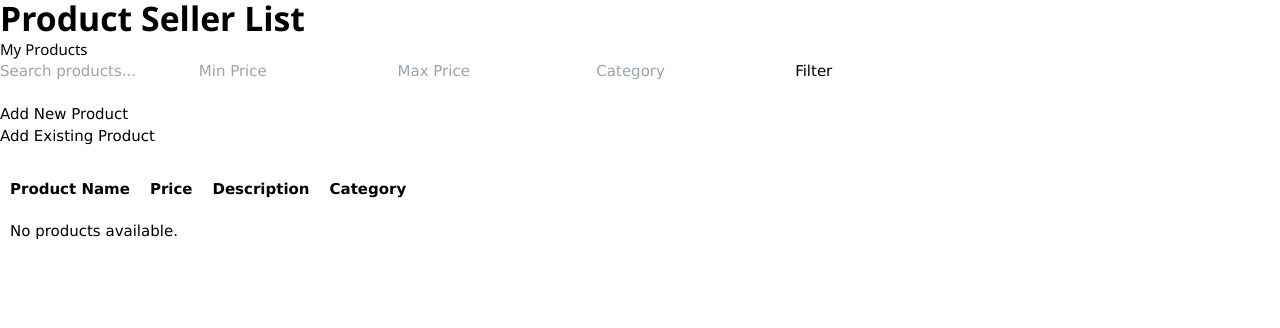
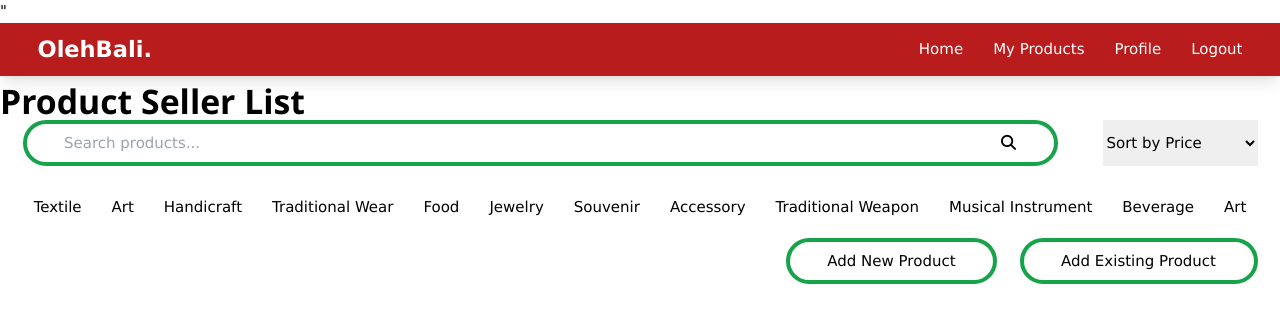
Before and after one commit to B11-PBP-2024/oleh-bali, a Django app: a page that uses templates/base.html in a window 1280 px wide. Shown: the top 328 px of the page. Run offline with Django 5.2, Linux system fonts and the light colour scheme; the visitor is signed in with stand-in values (Sample User, id 1); data that the repository does not hold is empty; some libraries are stand-ins or nearby versions.

Commit message:
Add sort by price, edit, and delete fitur

```diff
--- a/main/templates/homepage_seller.html
+++ b/main/templates/homepage_seller.html
@@ -44,7 +44,7 @@
                         <svg class="w-7 h-7 text-white mb-3" aria-hidden="true" xmlns="http://www.w3.org/2000/svg" fill="currentColor" viewBox="0 0 20 20">
                             <path d="M18 5h-.7c.229-.467.349-.98.351-1.5a3.5 3.5 0 0 0-3.5-3.5c-1.717 0-3.215 1.2-4.331 2.481C8.4.842 6.949 0 5.5 0A3.5 3.5 0 0 0 2 3.5c.003.52.123 1.033.351 1.5H2a2 2 0 0 0-2 2v3a1 1 0 0 0 1 1h18a1 1 0 0 0 1-1V7a2 2 0 0 0-2-2ZM8.058 5H5.5a1.5 1.5 0 0 1 0-3c.9 0 2 .754 3.092 2.122-.219.337-.392.635-.534.878Zm6.1 0h-3.742c.933-1.368 2.371-3 3.739-3a1.5 1.5 0 0 1 0 3h.003ZM11 13H9v7h2v-7Zm-4 0H2v5a2 2 0 0 0 2 2h3v-7Zm6 0v7h3a2 2 0 0 0 2-2v-5h-5Z"/>
                         </svg>
-                        <a href="#">
+                        <a href="{% url 'seller:show_product_seller'%}">
                             <h5 class="mb-2 text-2xl font-semibold tracking-tight text-white">My Products</h5>
                         </a>
                         <p class="mb-3 font-normal text-white">Lorem ipsum dolor sit amet consectetur adipisicing elit. Recusandae maiores neque eaque ea odit placeat</p>
--- a/seller/models.py
+++ b/seller/models.py
@@ -35,6 +35,7 @@ class ProductEntry(models.Model):
         return self.product_name if self.product_name else self.product.product_name
 
 class ProductSeller(models.Model):
+    id = models.UUIDField(primary_key=True, default=uuid.uuid4, editable=False)
     seller = models.ForeignKey(Seller, on_delete=models.CASCADE)
     product = models.ForeignKey(ProductEntry, on_delete=models.CASCADE)
     price = models.DecimalField(max_digits=10, decimal_places=2, default=0)
--- a/seller/templates/show_products_seller.html
+++ b/seller/templates/show_products_seller.html
@@ -1,41 +1,88 @@
 {% extends 'base.html' %}
+
 {% block meta %}
     <title>Product Seller List</title>
 {% endblock meta %}
 
 {% block content %}
+    {% include 'navbar_seller.html' %}  {# Include the navbar here #}
+
+    <div class="bg-white pt-16">
         <h1 class="text-4xl font-bold">Product Seller List</h1>
 
         <div style="margin-bottom: 20px;">
-        <h2>My Products</h2>
-        <form method="GET" action="">
-            <input type="text" name="search" placeholder="Search products..." value="{{ request.GET.search }}">
+            <div class="flex gap-12 justify-strech px-6">
+                <div class="border-4 border-green-600 px-10 py-2 rounded-full flex gap-2 flex-1 items-center ">
+                <input class="flex-1" type="text" name="search" id="search" placeholder="Search products..." value="{{ search_query }}" oninput="search_product()">
+                <i class="fa-solid fa-magnifying-glass"></i>
+                </div>
+                <!-- Dropdown for sorting prices -->
+                <select name="sort_price" id="sort_price" onchange="sort_price()">
+                    <option value="" disabled {% if not sort_price %}selected{% endif %}>Sort by Price</option>
+                    <option value="asc" {% if sort_price == 'asc' %}selected{% endif %}>Lowest to Highest</option>
+                    <option value="desc" {% if sort_price == 'desc' %}selected{% endif %}>Highest to Lowest</option>
+                </select>
+                </div>
 
-            <input type="number" name="price_min" placeholder="Min Price" value="{{ request.GET.price_min }}">
-            <input type="number" name="price_max" placeholder="Max Price" value="{{ request.GET.price_max }}">
+            <div class="flex overflow-x-auto gap-8 justify-center mt-8">
+                {% for category_key, category_value in categories %}
+                <a href="?{% if search_query %}search={{search_query}}&{% endif %}category={{category_key}}">
+                    <span class="{% if category == category_key%} text-red-400 {%endif%}">
+                        {{category_value}}
+                    </span>
+                </a>
+                {%endfor%}
+            </div>
+        </div>
 
-            <input type="text" name="category" placeholder="Category" value="{{ request.GET.category }}">
-
-            <button type="submit" class="btn">Filter</button>
+        <div class="flex items-center gap-6 justify-end px-6">
+            <form action="{% url 'seller:add_product' %}">
+                <button class="border-4 border-green-600 px-10 py-2 rounded-full" type="submit">Add New Product</button>
+            </form>
+            <form action="{% url 'seller:add_product_seller' %}">
+                <button class="border-4 border-green-600 px-10 py-2 rounded-full" type="submit">Add Existing Product</button>
             </form>
         </div>
 
-    <div style="margin-bottom: 20px;">
-        <form action="{% url 'seller:add_product' %}">
-            <button type="submit">Add New Product</button>
-        </form>
-        <form action="{% url 'seller:add_product_seller' %}">
-            <button type="submit">Add Existing Product</button>
+        <div class="grid gap-6 p-6">
+            {% for product_seller in products_seller %}
+            <div class="flex gap-8 items-center">
+                <img src="{{product_seller.product.product_image}}" alt="gambar produk" class="aspect-square w-64">
+                <div>
+                    <p>
+                        {{product_seller.product.product_name}}
+                    </p>
+                    <p>
+                        {{product_seller.price}}
+                    </p>
+                    <p>
+                        {{product_seller.product.product_category}}
+                    </p>
+                    <p>
+                        {{product_seller.product.description}}
+                    </p>
+                </div>
+                <div class="flex gap-6 flex-shrink-0 items-center">
+                    <a class="p-2 text-3xl" href="{% url 'seller:edit_product_seller' product_seller.id %}" >
+                        <i class="fa-regular fa-pen-to-square text-blue-500"></i>
+                     </a>
+                     <form method='POST' action="{% url 'seller:delete_product_seller' product_seller.id %}">
+                         {% csrf_token %}
+                         <button type="submit" class="btn text-3xl"><i class="fa-regular fa-trash-can"></i></button>
                      </form>
                 </div>
+            </div>
+            {%endfor%}
+        </div>
 
-    <table border="1" cellpadding="10">
+        <!-- <table border="1" cellpadding="10">
             <thead>
                 <tr>
                     <th>Product Name</th>
                     <th>Price</th>
                     <th>Description</th>
                     <th>Category</th>
+                    <th>Action</th>
                 </tr>
             </thead>
             <tbody>
@@ -52,6 +99,15 @@
                         </td>
                         <td>{{ product_seller.product.description|default:"No description available" }}</td>
                         <td>{{ product_seller.product.product_category|default:"No category" }}</td>
+                        <td>
+                            <a href="{% url 'seller:edit_product_seller' product_seller.id %}" >
+                               edit
+                            </a>
+                            <form method='POST' action="{% url 'seller:delete_product_seller' product_seller.id %}">
+                                {% csrf_token %}
+                                <button type="submit" class="btn">Delete</button>
+                            </form>
+                        </td>
                     </tr>
                     {% endfor %}
                 {% else %}
@@ -60,5 +116,31 @@
                     </tr>
                 {% endif %}
             </tbody>
-    </table>
+        </table> -->
+    </div>
+    <script>
+        function search_product(){
+            let search_query=document.getElementById('search').value
+            let url=new URL(window.location.href)
+            if (search_query){
+                url.searchParams.set('search', search_query)
+            }
+            else {
+                url.searchParams.delete('search')
+            }
+            window.location.href=url
+        }
+
+        function sort_price(){
+            let sort_price=document.getElementById('sort_price').value
+            let url=new URL(window.location.href)
+            if (sort_price){
+                url.searchParams.set('sort_price', sort_price)
+            }
+            else {
+                url.searchParams.delete('sort_price')
+            }
+            window.location.href=url
+        }
+    </script>
 {% endblock content %}
--- a/seller/urls.py
+++ b/seller/urls.py
@@ -1,5 +1,5 @@
 from django.urls import path
-from .views import show_products, add_product, add_product_seller, show_product_seller
+from .views import show_products, add_product, add_product_seller, show_product_seller, update_product_seller, delete_product_seller
 
 app_name = 'seller'
 
@@ -8,4 +8,6 @@ urlpatterns = [
     path('create/', add_product, name='add_product'),
     path('seller/create', add_product_seller, name='add_product_seller'),
     path('seller/', show_product_seller , name='show_product_seller'),
+    path('seller/edit/<uuid:id>', update_product_seller, name='edit_product_seller'),
+    path('seller/delete/<uuid:id>', delete_product_seller, name='delete_product_seller'),
 ]
--- a/seller/views.py
+++ b/seller/views.py
@@ -1,4 +1,5 @@
-from django.shortcuts import render, redirect
+from django.shortcuts import render, redirect, get_object_or_404
+from django.db.models import Q
 from django.contrib.auth.decorators import login_required
 from .models import ProductEntry, ProductSeller
 from .forms import ProductEntryForm, ProductSellerForm
@@ -22,35 +23,56 @@ def add_product_seller(request):
         product_seller = form.save(commit=False)
         product_seller.seller = request.user
         product_seller.save()
-        return redirect('seller:show_products')
+        return redirect('seller:show_product_seller')
 
     return render(request, 'create_product_seller.html', {'form': form})
 
 @login_required
 def show_product_seller(request):
     search_query = request.GET.get('search', '')
-    price_min = request.GET.get('price_min')
-    price_max = request.GET.get('price_max')
     category = request.GET.get('category')
+    sort_price = request.GET.get('sort_price')  # Menambahkan parameter untuk pengurutan harga
 
+    # Mendapatkan produk penjual berdasarkan pengguna yang sedang login
     products_seller = ProductSeller.objects.filter(seller=request.user)
 
+    # Mengimplementasikan filter berdasarkan query
     if search_query:
-        products_seller = products_seller.filter(product__product_name__icontains=search_query)
+        products_seller = products_seller.filter(Q(product__product_name__icontains=search_query))
 
     if category:
-        products_seller = products_seller.filter(product__product_category__iexact=category)
+        products_seller = products_seller.filter(Q(product__product_category=category))
 
-    if price_min:
-        products_seller = products_seller.filter(price__gte=price_min)
+    # Logika untuk mengurutkan berdasarkan harga
+    if sort_price == 'asc':
+        products_seller = products_seller.order_by('price')
+    elif sort_price == 'desc':
+        products_seller = products_seller.order_by('-price')
 
-    if price_max:
-        products_seller = products_seller.filter(price__lte=price_max)
+    categories=ProductEntry._meta.get_field('product_category').choices
 
+    # Render ke template dengan semua data yang diperlukan
     return render(request, 'show_products_seller.html', {
         'products_seller': products_seller,
+        'categories': categories,
         'search_query': search_query,
-        'price_min': price_min,
-        'price_max': price_max,
         'category': category,
+        'sort_price': sort_price,  # Mengirim status dropdown pengurutan ke template
     })
+
+def update_product_seller(request, id) :
+    product = get_object_or_404(ProductSeller, id=id)
+    if request.method=='POST':
+        form=ProductSellerForm(request.POST, instance=product)
+        if form.is_valid():
+            form.save()
+            return redirect('seller:show_product_seller')
+    else:
+        form=ProductSellerForm(instance=product)
+    return render(request, 'edit_product_seller.html', {'form':form})
+
+def delete_product_seller(request, id) :
+    product= get_object_or_404(ProductSeller, id=id)
+    if request.method=='POST':
+        product.delete()
+    return redirect('seller:show_product_seller')
--- a/templates/base.html
+++ b/templates/base.html
@@ -7,6 +7,7 @@
     {% block meta %} {% endblock meta %}
     <link rel="stylesheet" href="https://www.w3schools.com/w3css/4/w3.css">
     <link rel="stylesheet" href="https://cdnjs.cloudflare.com/ajax/libs/font-awesome/4.7.0/css/font-awesome.min.css">
+    <link rel="stylesheet" href="https://cdnjs.cloudflare.com/ajax/libs/font-awesome/6.6.0/css/all.min.css" integrity="sha512-Kc323vGBEqzTmouAECnVceyQqyqdsSiqLQISBL29aUW4U/M7pSPA/gEUZQqv1cwx4OnYxTxve5UMg5GT6L4JJg==" crossorigin="anonymous" referrerpolicy="no-referrer" />"
     <script src="https://cdn.tailwindcss.com">
     </script>
   </head>
--- a/templates/navbar_seller.html
+++ b/templates/navbar_seller.html
@@ -4,13 +4,12 @@
         OlehBali<span class="text-gray-100">.</span>
     </p>
 
-    <!-- Links Menu -->
     <div class="flex items-center gap-8">
         <a href="{% url 'main:show_main' %}" class="text-white hover:text-gray-300 transition-colors duration-200">
             Home
         </a>
 
-        <a href="{% url 'seller:show_products' %}" class="text-white hover:text-gray-300 transition-colors duration-200">
+        <a href="{% url 'seller:show_product_seller' %}" class="text-white hover:text-gray-300 transition-colors duration-200">
             My Products
         </a>
 
```
Also changed, not shown: seller/templates/edit_product_seller.html (added, +11 -0 lines), seller/migrations/0003_alter_productseller_id.py (added), seller/migrations/0005_merge_20241024_1531.py (added). Lines whose indentation alone changed are shown as unchanged.
